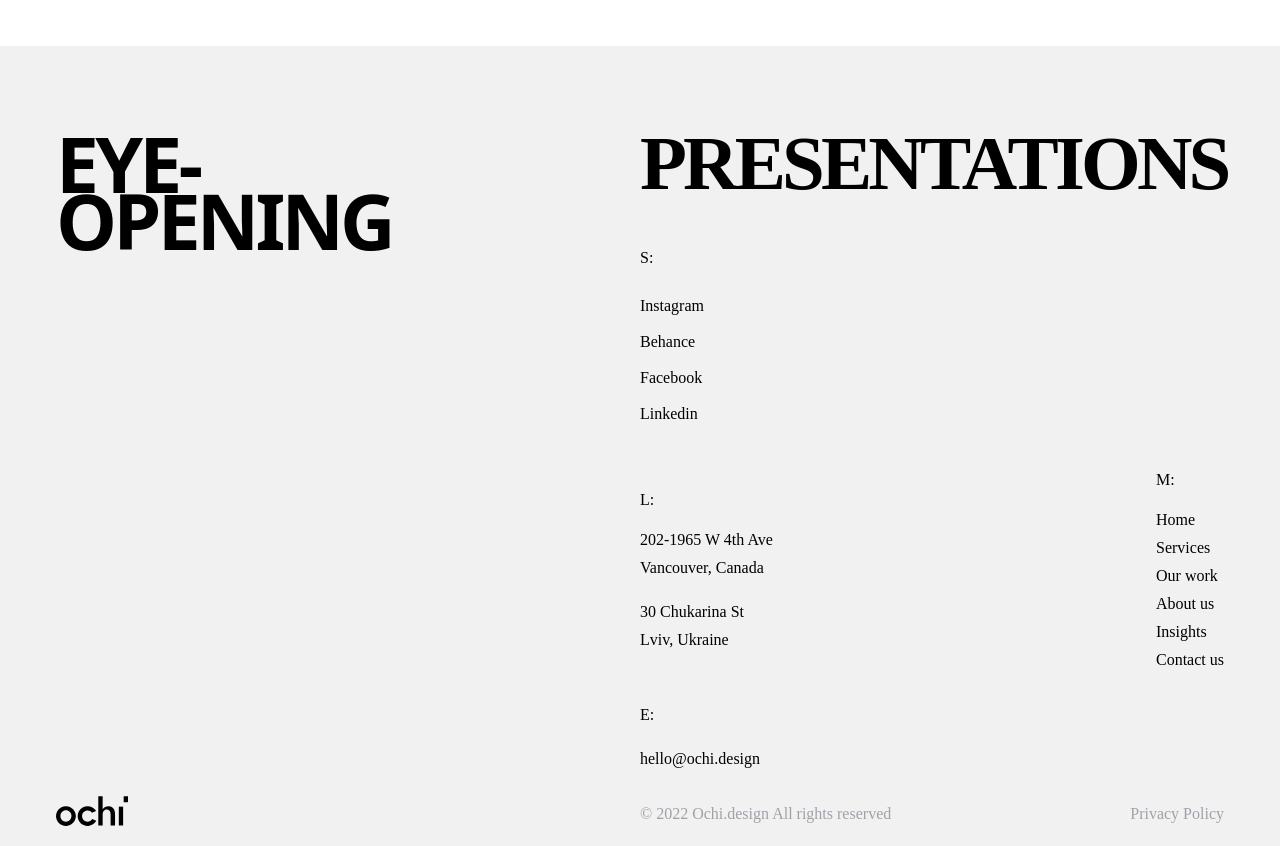
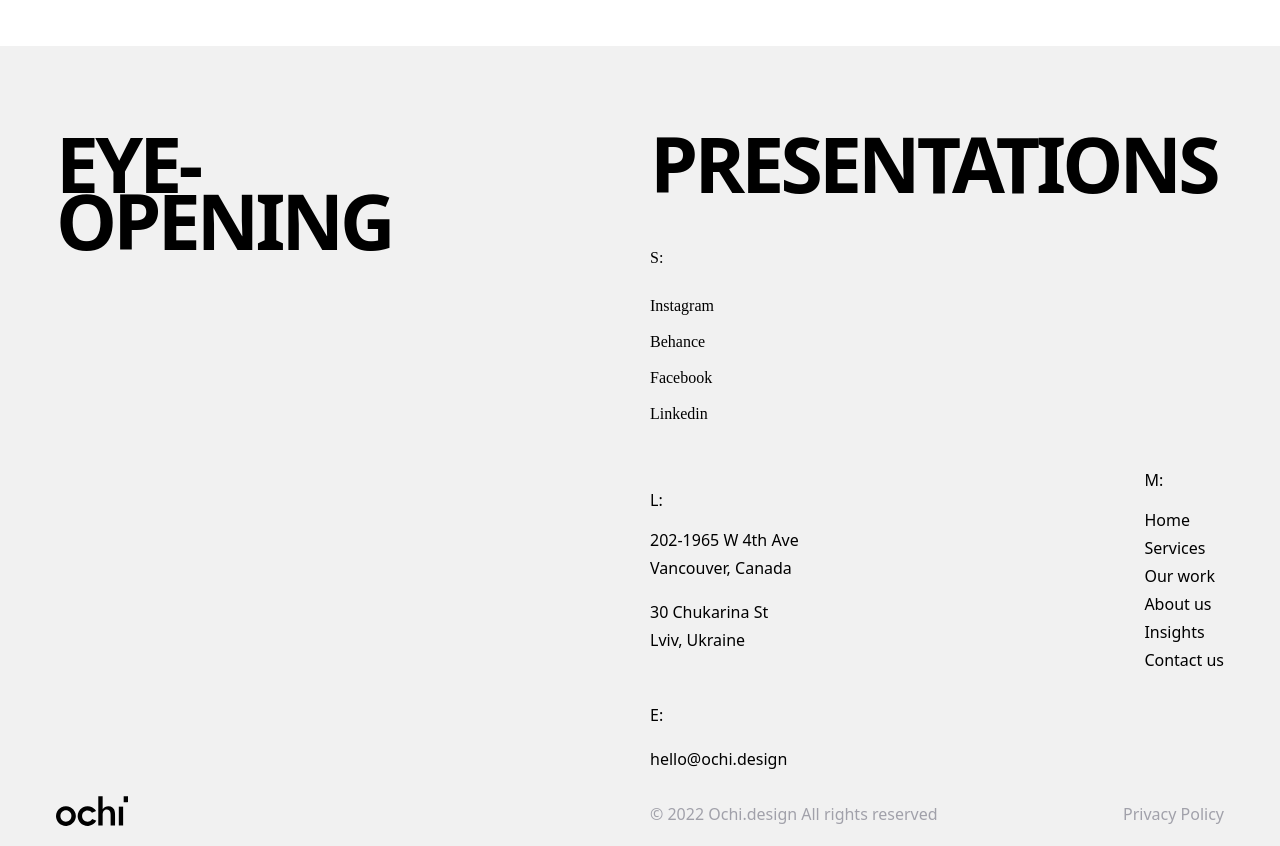
Before and after one commit to praveen12kumar/Ochi-design, a React (Vite) app: page / in a window 1280 px wide. Shown: the part 6420-7266 px from the top of the page. Built offline with nearby package versions, Linux system fonts and the light colour scheme.

Commit message:
improved font in footer

```diff
--- a/src/components/Footer/Footer.jsx
+++ b/src/components/Footer/Footer.jsx
@@ -20,9 +20,9 @@ const Footer = () => {
 					</svg>
             </div>
         </div>
-        <div className="w-1/2 h-full font-['Neue_Montreal'] flex flex-col justify-between ">
+        <div className="w-1/2 h-full  flex flex-col justify-between ">
             <Heading text={"Presentations"} classes={"text-[12vw] md:text-[8vw] lg:text-[6vw]"}/>
-            <div className="w-full flex flex-col gap-3">
+            <div className="w-full flex flex-col gap-3 font-['Neue_Montreal']">
             {
                  ["S:","Instagram", "Behance", "Facebook", "Linkedin"].map((item, index) => {
                     return(
```
